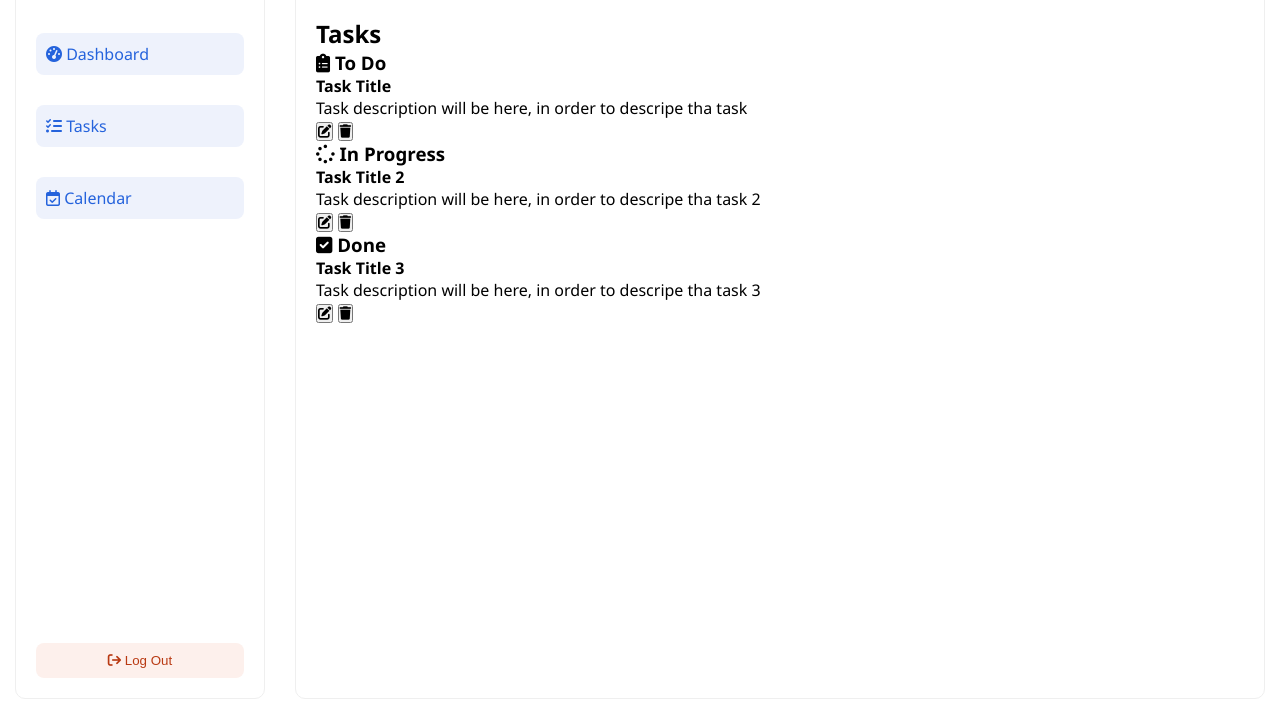
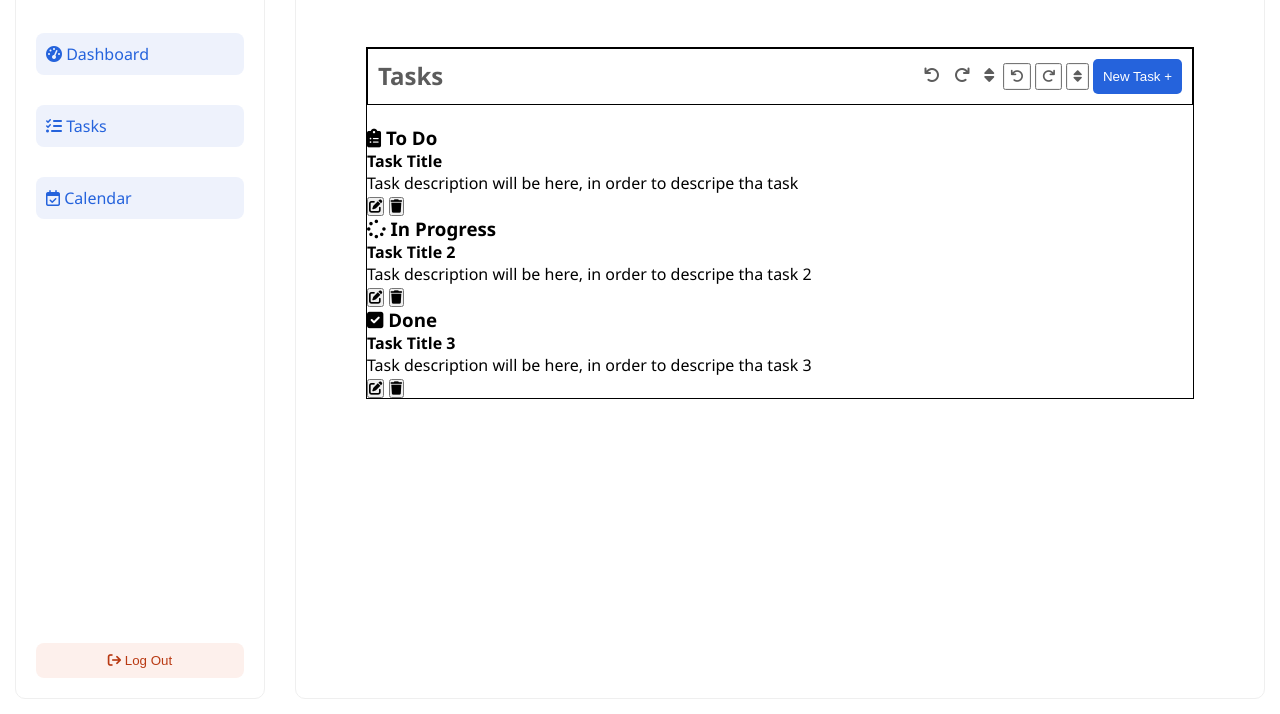
Before and after one commit to mohammed-alhanjouri/GSG---Final-Project-TaskTracker, a plain HTML site: page newIndex.html in a window 1280 px wide. Shown: the part 86-800 px from the top of the page. Drawn offline with Linux system fonts and the light colour scheme.

Commit message:
tasks-header style

```diff
--- a/newIndex.html
+++ b/newIndex.html
@@ -37,7 +37,15 @@
             <div class="tasks-container">
                 <div class="tasks-header">
                     <h2>Tasks</h2>
-
+                    <div class="buttons">
+                        <i class="fa-solid fa-arrow-rotate-left"></i>
+                        <i class="fa-solid fa-arrow-rotate-right"></i>
+                        <i class="fa-solid fa-sort"></i>
+                        <button class="undo"><i class="fa-solid fa-arrow-rotate-left"></i></button>
+                        <button class="redo"><i class="fa-solid fa-arrow-rotate-right"></i></button>
+                        <button class="sort"><i class="fa-solid fa-sort"></i></button>
+                        <button class="addTask">New Task +</button>
+                    </div>
                 </div>
                 <div class="tasks-list">
                     <div class="tasks-column">
--- a/newStyles.css
+++ b/newStyles.css
@@ -61,6 +61,9 @@ body{
 }
 
 main{
+    /* display: flex;
+    flex-direction: column;
+    gap: 20px; */
     flex: 1;
     margin: 15px;
     padding: 20px;
@@ -70,7 +73,6 @@ main{
 header{
     display: flex;
     justify-content: space-around;
-    margin-bottom: 20px;
 }
 .search-bar{
     display: flex;
@@ -103,3 +105,37 @@ header{
     color: #2563DC;
     cursor: pointer;
 }
+.tasks-container{
+    display: flex;
+    flex-direction: column;
+    gap: 20px;
+    margin: 50px;
+    border: 1px solid black;
+}
+.tasks-header{
+    display: flex;
+    justify-content: space-between;
+    border: 1px solid black;
+    padding: 10px;
+}
+.tasks-header h2{
+    color: #5C5C5C;
+}
+.buttons i {
+    color: #5C5C5C;
+    background-color: white;
+    padding: 5px;
+}
+.addTask{
+    color: white;
+    background-color: #2563DC;
+    cursor: pointer;
+    border: none;
+    padding: 10px;
+    border-radius: 5px;
+}
+.addTask:hover{
+    color: white;
+    background-color: #618DE5;
+    transition: background-color 0.3s;
+}
```
